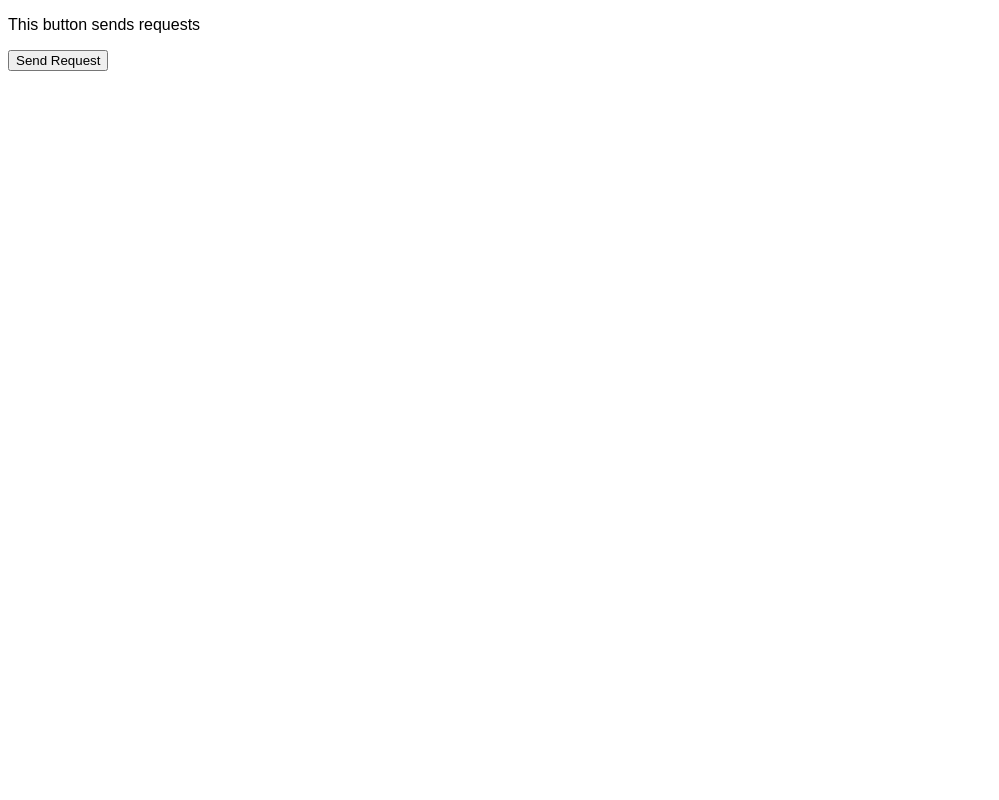
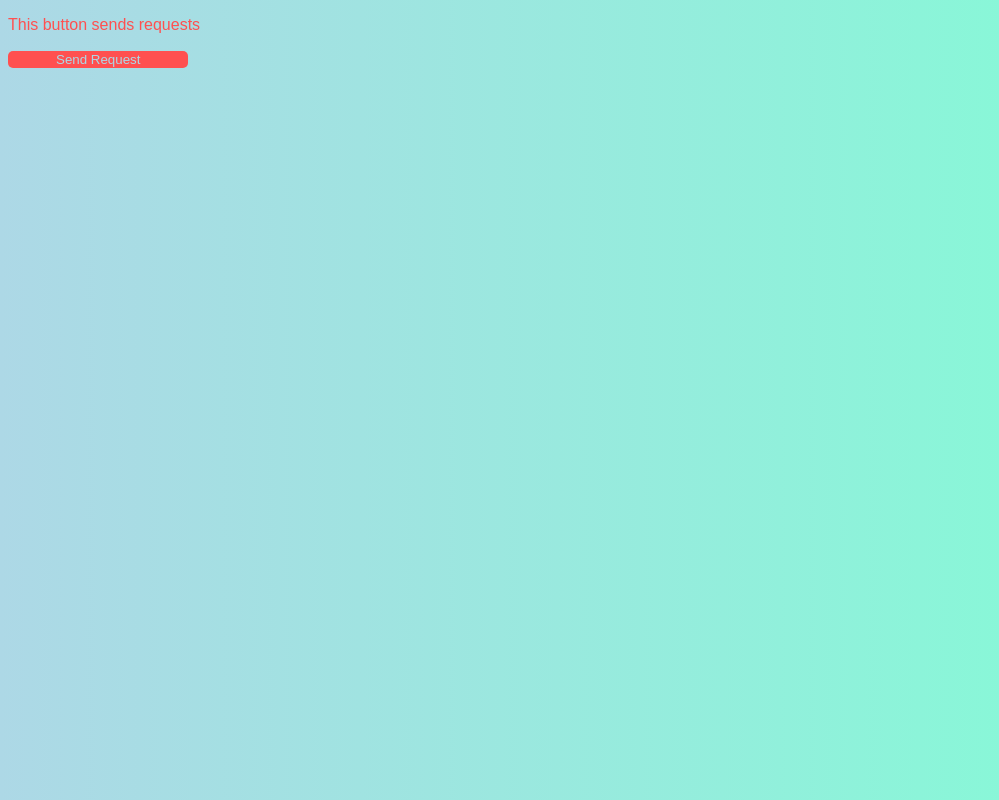
Before and after one commit to Blake-Herbert/API-Call-Practice, a plain HTML site: page index.html in a window 1280 px wide. Shown: the whole page, without its empty margins (0-999 px from the left). Drawn offline with Linux system fonts and the light colour scheme.

Commit message:
Stylized

```diff
--- a/style.css
+++ b/style.css
@@ -1,3 +1,19 @@
 html{
     font-family: Arial, Helvetica, sans-serif;
 }
+
+body{
+    background-image: linear-gradient(to right, lightblue, aquamarine);
+}
+p{
+    color: rgb(255, 80, 80);
+
+}
+
+button{
+    border: 1px;
+    border-radius: 5px;
+    background-color: rgb(255, 80, 80);
+    color: lightblue;
+    padding-inline: 3rem;
+}
```
